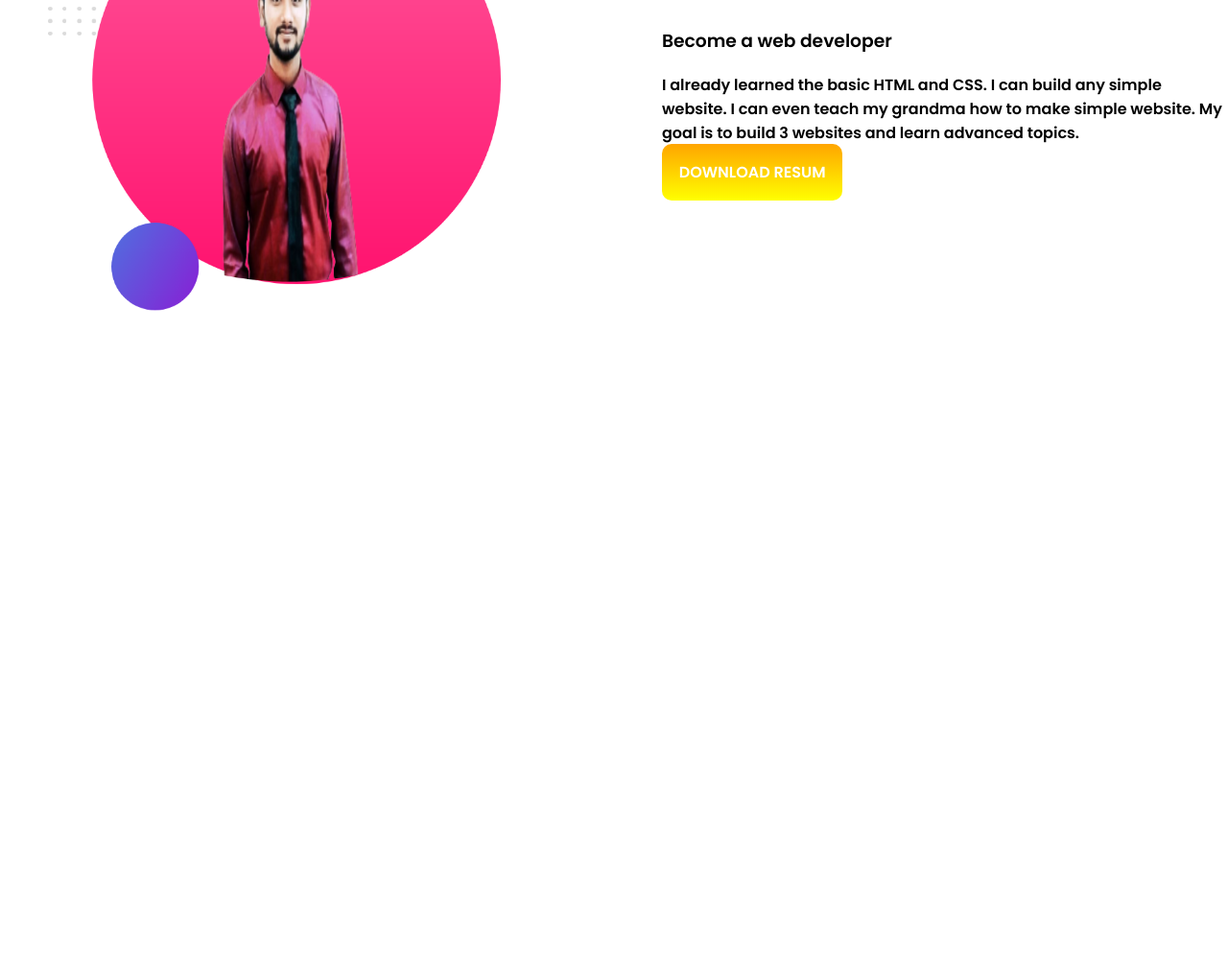
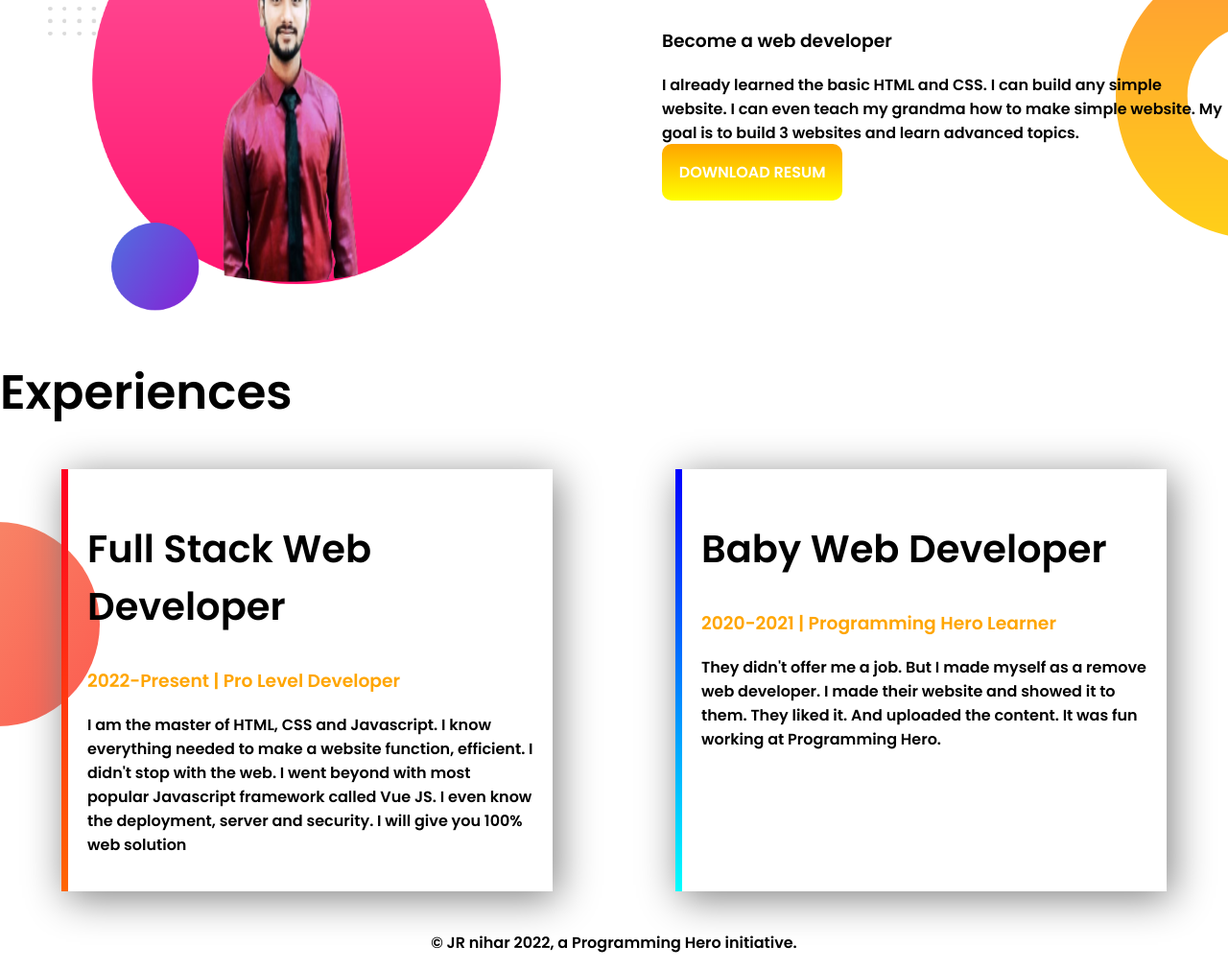
Before and after one commit to JRnihar/develpoer-protfio, a plain HTML site: page index.html in a window 1280 px wide. Shown: the part 643-1654 px from the top of the page at 96% size. Before the commit the page ends 974 px from the top, so only its background shows below. Drawn offline with Linux system fonts and the light colour scheme.

Commit message:
next-change

```diff
--- a/index.html
+++ b/index.html
@@ -13,7 +13,7 @@
 </head>
 
 <body>
-    <section class="top-img">
+    <section class="top-img flexible-container">
         <div class="half-width">
             <h1>Welcome To</h1>
             <h1 class="ornge-color"><span> JR NIHAR </span>World!</h1>
@@ -28,7 +28,7 @@
     <br>
     <br>
 
-    <section>
+    <section class="dream-big flexible-container">
         <div class="half-width">
             <img src="./img/img1 edit (1).png" alt="">
         </div>
@@ -39,6 +39,29 @@
             <a href="#" target="blank">DOWNLOAD RESUM</a>
         </div>
     </section>
+
+
+    <section class="exprience">
+        <h1>Experiences</h1>
+        <div class="flexible-container">
+            <div id="web-exp1" class="half-width2">
+                <h2>Full Stack Web Developer</h2>
+                <h3 class="ornge-color">2022-Present | Pro Level Developer</h3>
+                <p>I am the master of HTML, CSS and Javascript. I know everything needed to make a website function, efficient. I didn't stop with the web. I went beyond with most popular Javascript framework called Vue JS. I even know the deployment, server
+                    and security. I will give you 100% web solution</p>
+            </div>
+            <div id="web-exp2" class="half-width2">
+                <h2>Baby Web Developer</h2>
+                <h3 class="ornge-color">2020-2021 | Programming Hero Learner</h3>
+                <p>They didn't offer me a job. But I made myself as a remove web developer. I made their website and showed it to them. They liked it. And uploaded the content. It was fun working at Programming Hero.</p>
+            </div>
+        </div>
+    </section>
+    <br>
+    <footer>
+        <p>© JR nihar 2022, a Programming Hero initiative.</p>
+    </footer>
+
 </body>
 
 </html>
--- a/style.css
+++ b/style.css
@@ -7,7 +7,7 @@ body {
     color: orange;
 }
 
-section {
+.flexible-container {
     display: flex;
 }
 
@@ -24,6 +24,10 @@ h1 {
     font-size: 50px;
 }
 
+h2 {
+    font-size: 40px;
+}
+
 a {
     text-decoration: none;
     background-image: linear-gradient(orange, yellow);
@@ -36,3 +40,39 @@ a {
     background-image: url(./img/top-banner.png);
     background-repeat: no-repeat;
 }
+
+.dream-big {
+    background-image: url(./img/dream-bg.png);
+    background-repeat: no-repeat;
+    background-position: right;
+}
+
+.half-width2 {
+    width: 40%;
+    padding: 20px;
+    box-shadow: 5px 7px 40px grey;
+    margin-left: 5%;
+    margin-right: 5%;
+}
+
+.exprience {
+    background-image: url(./img/exp-bg.png);
+    background-repeat: no-repeat;
+    background-position: left;
+}
+
+#web-exp2 {
+    border-left: 7px solid;
+    border-image: linear-gradient(blue, cyan);
+    border-image-slice: 1;
+}
+
+#web-exp1 {
+    border-left: 7px solid;
+    border-image: linear-gradient(rgb(255, 0, 34), rgb(255, 102, 0));
+    border-image-slice: 1;
+}
+
+footer p {
+    text-align: center;
+}
```
